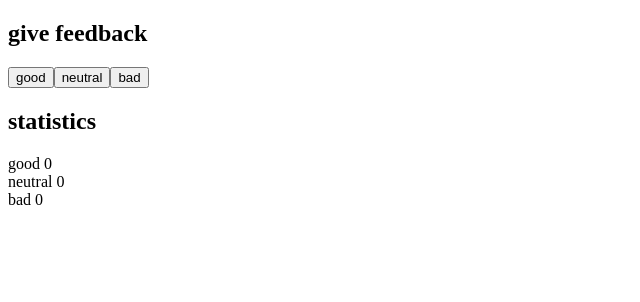
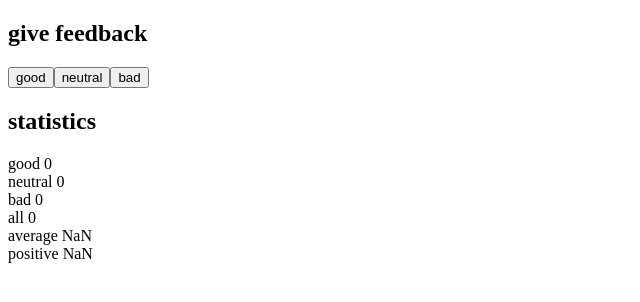
Before and after one commit to KenniBlank/FullStackOpen, a React (Vite) app in the folder part1/unicafe/: page / in a window 1280 px wide. Shown: the top 302 px of the page, without its empty margins (0-640 px from the left). Built offline with nearby package versions, Linux system fonts and the light colour scheme.

Commit message:
Exercise 1.7 Part 1 Completed

```diff
--- a/part1/unicafe/src/App.jsx
+++ b/part1/unicafe/src/App.jsx
@@ -29,6 +29,11 @@ const App = () => {
       <Statistics displayText="good" value={good}/>
       <Statistics displayText="neutral" value={neutral}/>
       <Statistics displayText="bad" value={bad}/>
+
+      {/* More Statistics */}
+      <Statistics displayText="all" value={good + bad + neutral}/>
+      <Statistics displayText="average" value={(good - bad) / (good + bad + neutral)}/>
+      <Statistics displayText="positive" value={good / (good + neutral + bad) * 100} />
     </div>
   )
 }
```
